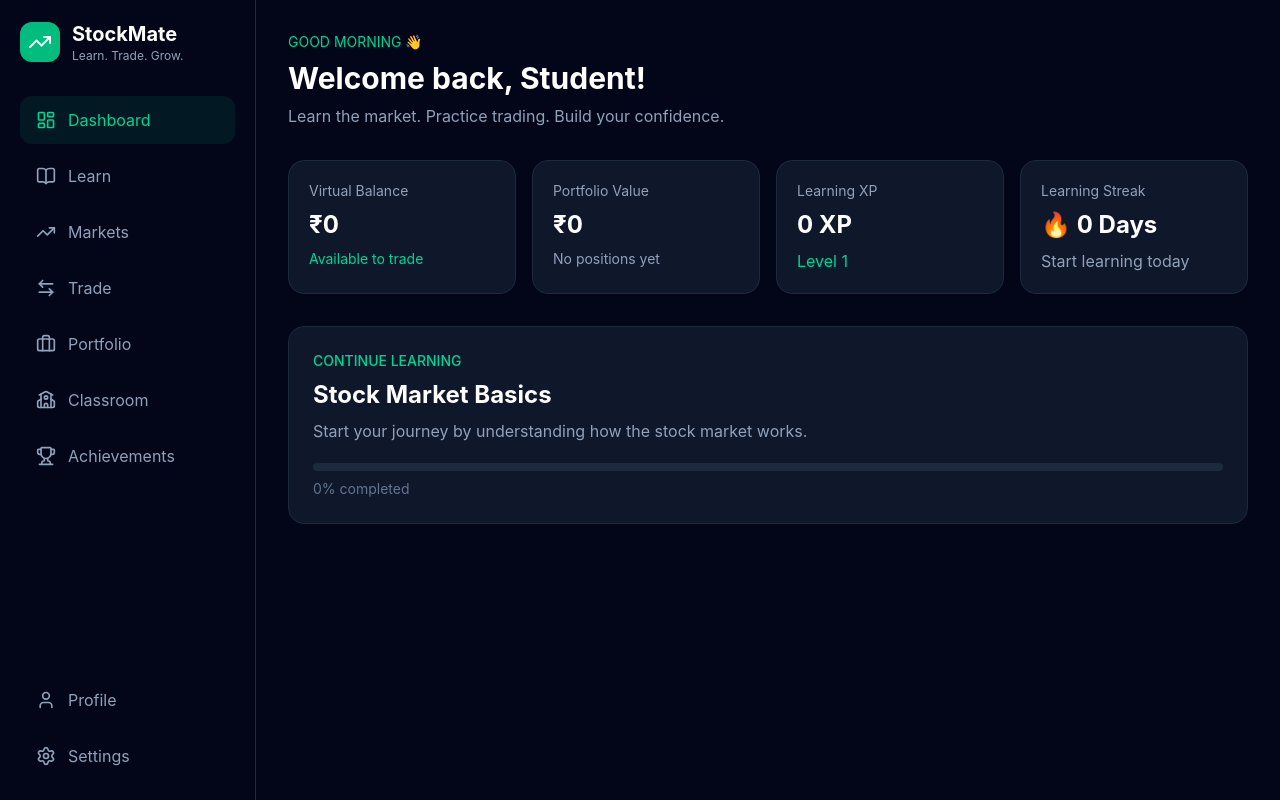
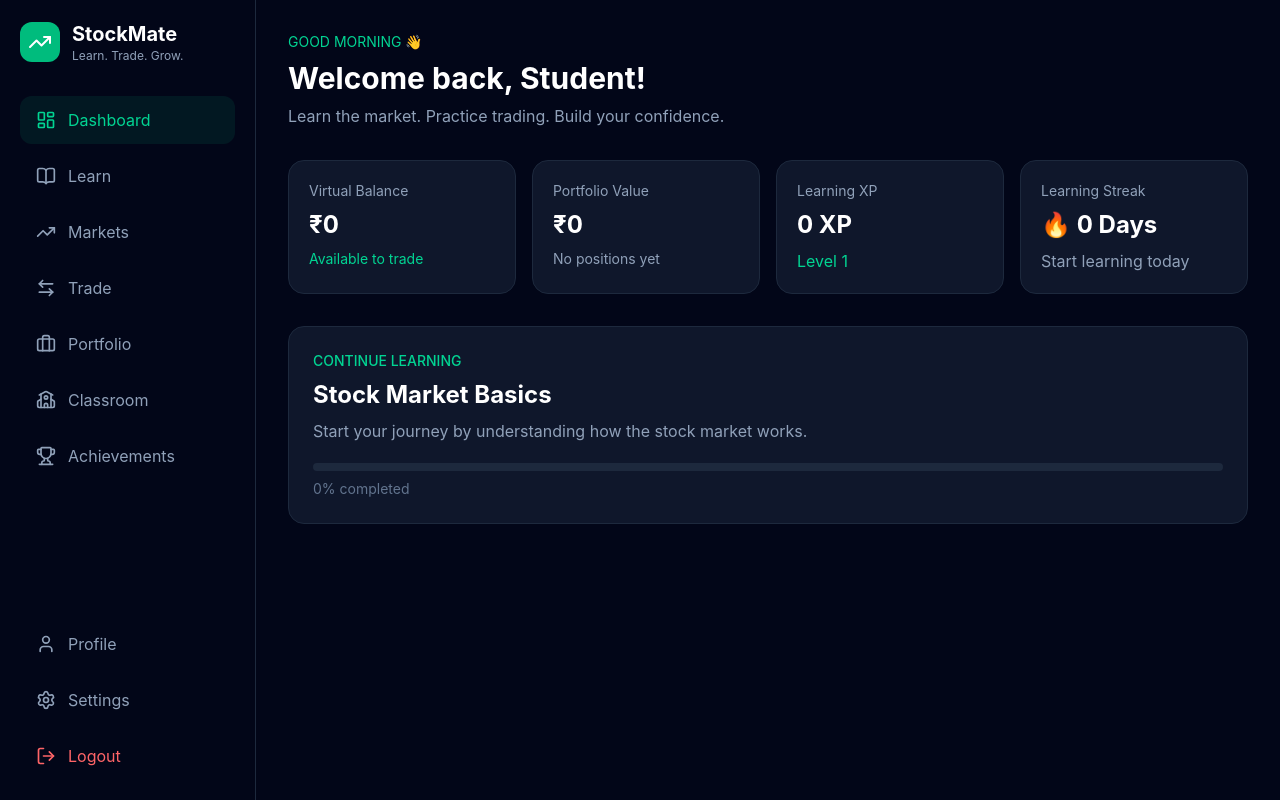
Before and after one commit to anjalikarhale/Stock_Mate, a React (Vite) app in the folder client/: page / in a window 1280 px wide. Built offline with nearby package versions, Linux system fonts and the light colour scheme; no server answers; sample sign-in values are in the browser's storage.

Commit message:
Add protected routes and logout

```diff
--- a/client/src/App.tsx
+++ b/client/src/App.tsx
@@ -5,6 +5,7 @@ import Dashboard from "./pages/Dashboard";
 import PlaceholderPage from "./pages/PlaceholderPage";
 import Login from "./pages/Login";
 import Register from "./pages/Register";
+import ProtectedRoute from "./components/common/ProtectedRoute";
 
 function App() {
   return (
@@ -14,7 +15,8 @@ function App() {
         <Route path="/login" element={<Login />} />
         <Route path="/register" element={<Register />} />
 
-        {/* Main application routes */}
+        {/* Protected application routes */}
+        <Route element={<ProtectedRoute />}>
           <Route element={<MainLayout />}>
             <Route path="/" element={<Dashboard />} />
 
@@ -98,6 +100,7 @@ function App() {
               }
             />
           </Route>
+        </Route>
       </Routes>
     </BrowserRouter>
   );
--- /dev/null
+++ b/client/src/components/common/ProtectedRoute.tsx
@@ -0,0 +1,13 @@
+import { Navigate, Outlet } from "react-router-dom";
+
+function ProtectedRoute() {
+  const token = localStorage.getItem("stockmate_token");
+
+  if (!token) {
+    return <Navigate to="/login" replace />;
+  }
+
+  return <Outlet />;
+}
+
+export default ProtectedRoute;
--- a/client/src/components/layout/MainLayout.tsx
+++ b/client/src/components/layout/MainLayout.tsx
@@ -1,4 +1,3 @@
-
 import {
   LayoutDashboard,
   BookOpen,
@@ -9,8 +8,8 @@ import {
   Trophy,
   User,
   Settings,
+  LogOut,
 } from "lucide-react";
-
 
 import { NavLink, Outlet } from "react-router-dom";
 
@@ -25,6 +24,13 @@ const navigationItems = [
 ];
 
 function MainLayout() {
+  const handleLogout = () => {
+    localStorage.removeItem("stockmate_token");
+    localStorage.removeItem("stockmate_user");
+
+    window.location.href = "/login";
+  };
+
   return (
     <div className="min-h-screen bg-slate-950 text-white">
       {/* Sidebar */}
@@ -70,14 +76,26 @@ function MainLayout() {
 
         {/* Bottom section */}
         <div className="absolute bottom-5 left-5 right-5 space-y-2">
-          <button className="flex w-full items-center gap-3 rounded-xl px-4 py-3 text-slate-400 transition hover:bg-slate-800 hover:text-white">
+          <button
+            className="flex w-full items-center gap-3 rounded-xl px-4 py-3 text-slate-400 transition hover:bg-slate-800 hover:text-white"
+          >
             <User className="h-5 w-5" />
             <span>Profile</span>
           </button>
 
-          <button className="flex w-full items-center gap-3 rounded-xl px-4 py-3 text-slate-400 transition hover:bg-slate-800 hover:text-white">
+          <button
+            className="flex w-full items-center gap-3 rounded-xl px-4 py-3 text-slate-400 transition hover:bg-slate-800 hover:text-white"
+          >
             <Settings className="h-5 w-5" />
             <span>Settings</span>
+          </button>
+
+          <button
+            onClick={handleLogout}
+            className="flex w-full items-center gap-3 rounded-xl px-4 py-3 text-red-400 transition hover:bg-red-500/10 hover:text-red-300"
+          >
+            <LogOut className="h-5 w-5" />
+            <span>Logout</span>
           </button>
         </div>
       </aside>
```
Lines whose indentation alone changed are shown as unchanged.
